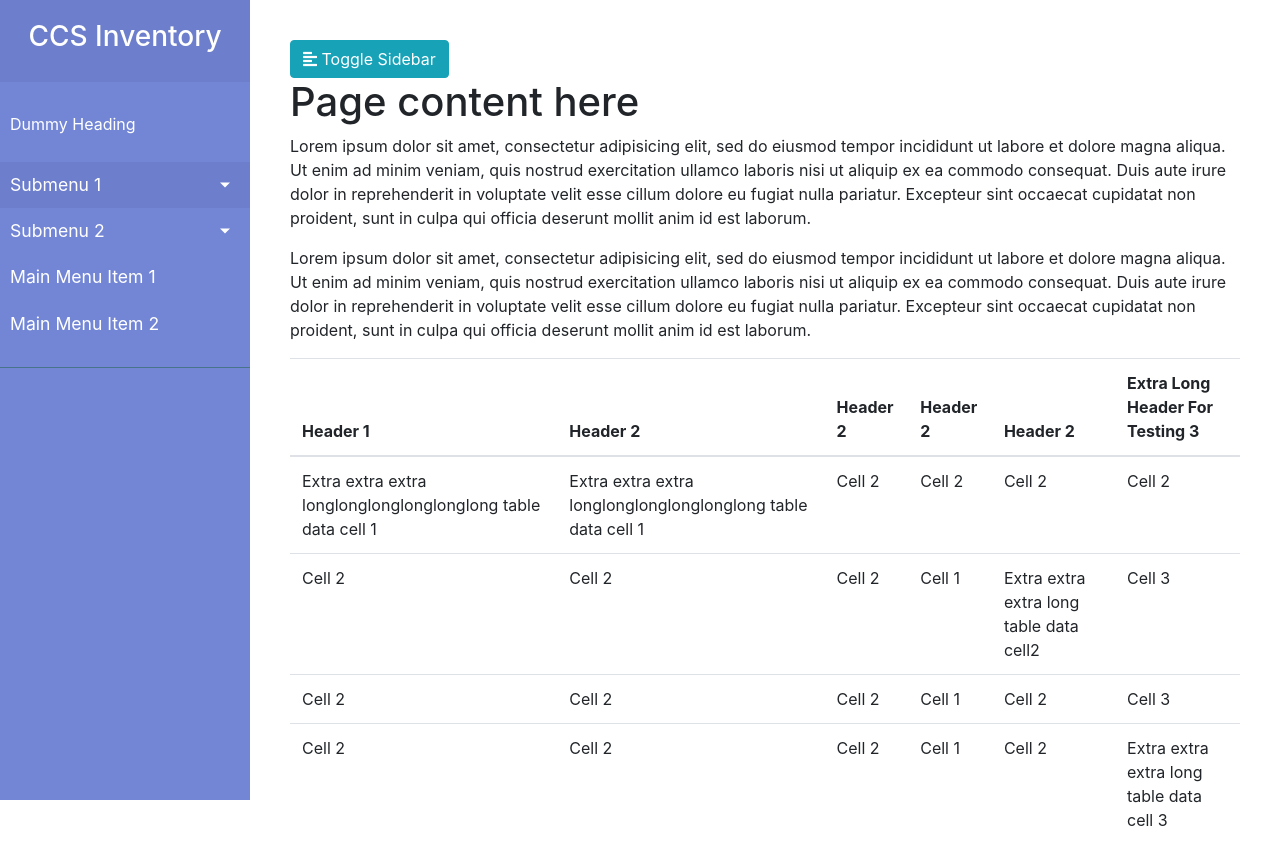
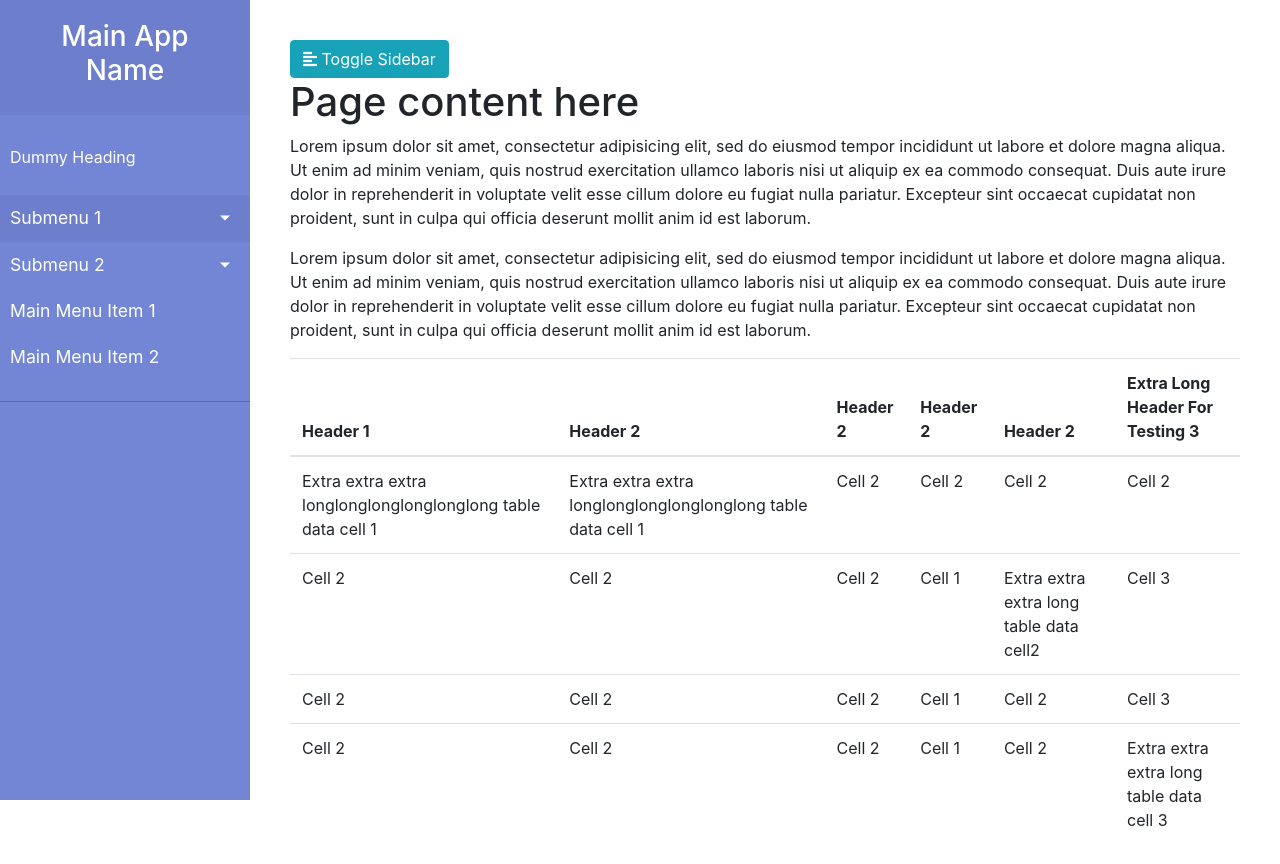
Before and after one commit to sphars/web-playground, a plain HTML site: page sidebars/sidebar1.html in a window 1280 px wide. Drawn offline with nearby package versions, Linux system fonts and the light colour scheme.

Commit message:
Update title of menubar

```diff
--- a/sidebars/sidebar1.html
+++ b/sidebars/sidebar1.html
@@ -16,7 +16,7 @@
         <!-- sidebar -->
         <nav id="sidebar">
             <div class="sidebar-header">
-                <h3 class="text-center">CCS Inventory</h3>
+                <h3 class="text-center">Main App Name</h3>
             </div>
 
             <ul class="list-unstyled components">
```
